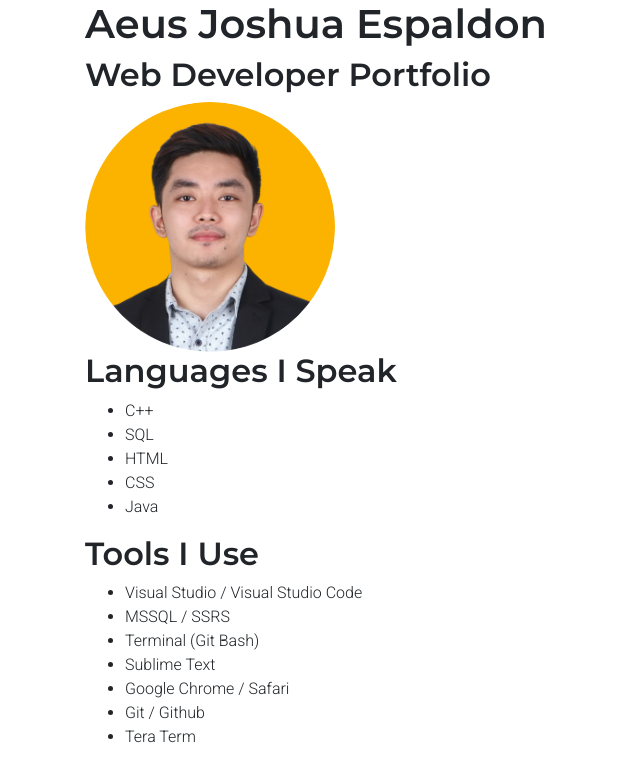
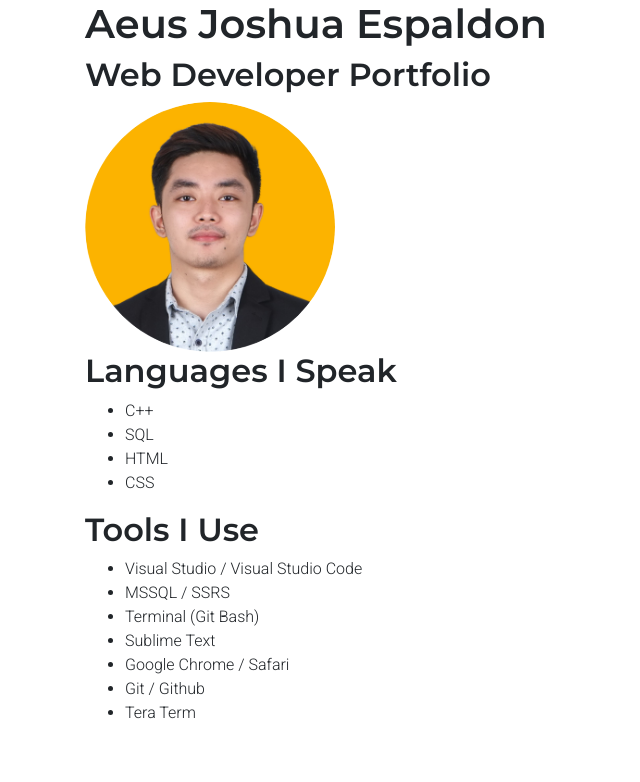
Before and after one commit to aeusjoshua/fcb-portfolio, a plain HTML site: page index.html in a window 1280 px wide. Shown: the whole page, without its empty margins (0-640 px from the left). Drawn offline with nearby package versions, Linux system fonts and the light colour scheme.

```diff
--- a/index.html
+++ b/index.html
@@ -27,7 +27,7 @@
 					<li>SQL</li>
 					<li>HTML</li>
 					<li>CSS</li>
-					<li>Java</li>
+					<!-- <li>Java</li> -->
 				</ul>
 			</div>
 			<div class="tools">
```
